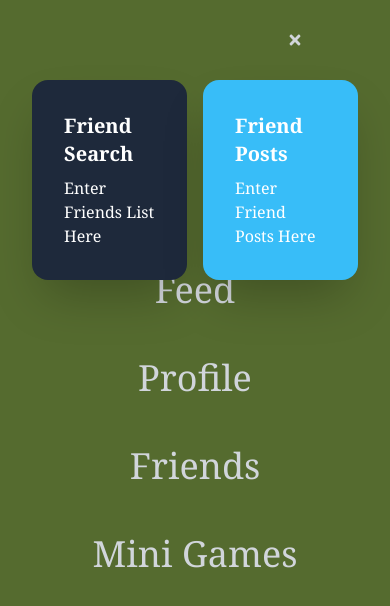
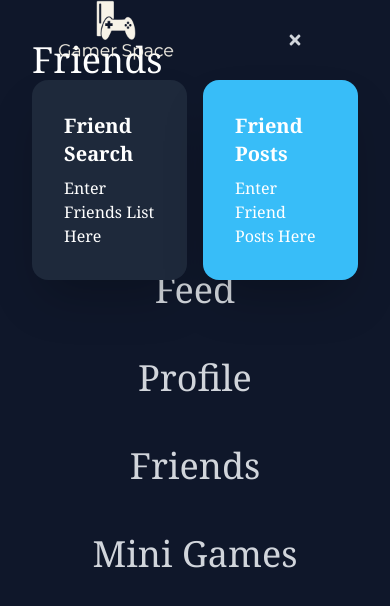
Before and after one commit to KrystopherQ/gamer-space, a React (Create React App) app in the folder client/: page /friends in a window 390 px wide. Both pictures are taken after a click on the element 295 px from the left and 40 px from the top of the page. Shown: the top 606 px of the page. Built offline with nearby package versions, Linux system fonts and the light colour scheme.

Commit message:
Remove background color for mobile menu

```diff
--- a/client/src/components/Friends.jsx
+++ b/client/src/components/Friends.jsx
@@ -47,7 +47,7 @@ function Friends() {
 
         {/*Mobile*/}
         <div>
-          <ul className={!nav ? 'hidden' : 'absolute top-0 left-0 w-full h-screen bg-[#556b2f] flex flex-col justify-center items-center'}>
+          <ul className={!nav ? 'hidden' : 'absolute top-0 left-0 w-full h-screen flex flex-col justify-center items-center'}>
             <li className='py-6 text-4xl hover:bg-neutral'>
               <Link to='/feed'>
                 Feed
```
